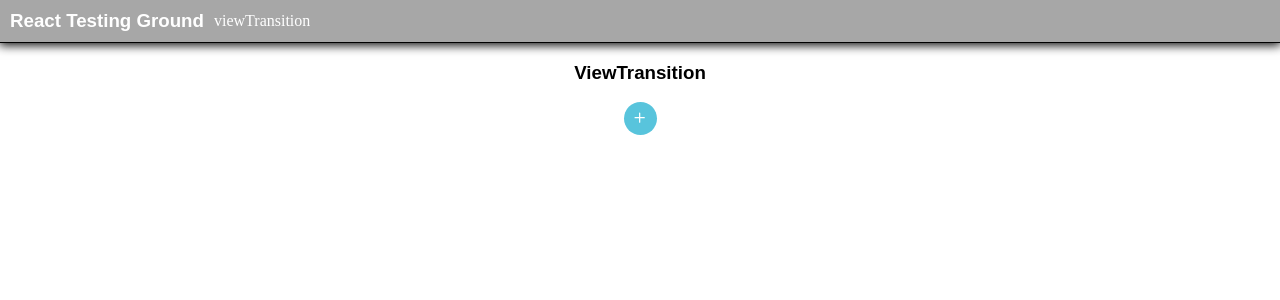
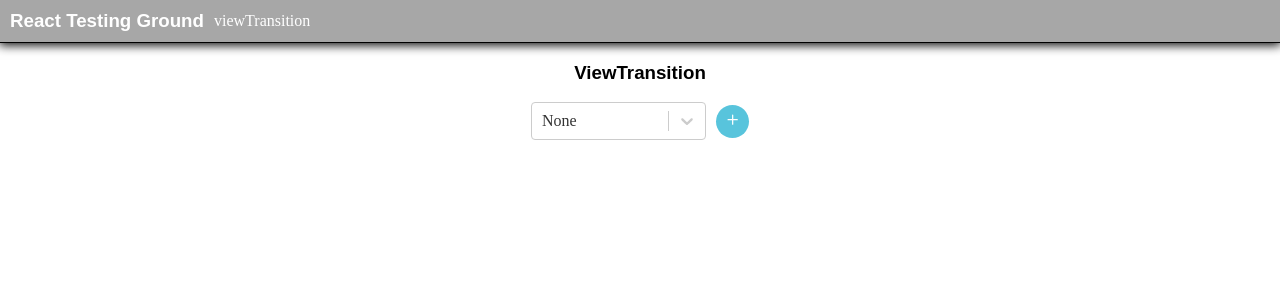
Before and after one commit to sleeplesseditor/ReactTestingGround, a React (Vite) app: page /viewTransition in a window 1280 px wide. Shown: the top 300 px of the page. Built offline with nearby package versions, Linux system fonts and the light colour scheme.

Commit message:
Options for animation direction added

```diff
--- a/package.json
+++ b/package.json
@@ -13,7 +13,8 @@
     "@phosphor-icons/react": "^2.1.10",
     "@tanstack/react-router": "^1.170.36",
     "react": "^19.3.0",
-    "react-dom": "^19.3.0"
+    "react-dom": "^19.3.0",
+    "react-select": "^5.10.2"
   },
   "devDependencies": {
     "@eslint/js": "^10.0.1",
--- a/src/index.scss
+++ b/src/index.scss
@@ -37,7 +37,7 @@ p {
 }
 
 .page-container {
-  height: 100vh;
+  height: 90vh;
   width: 100%;
 }
 
--- a/src/routes/viewTransition/index.tsx
+++ b/src/routes/viewTransition/index.tsx
@@ -1,32 +1,78 @@
 import { createFileRoute } from '@tanstack/react-router';
-import { ViewTransition, useState, startTransition } from 'react';
+import { addTransitionType, ViewTransition, useState, startTransition } from 'react';
 import { PlusIcon, MinusIcon } from '@phosphor-icons/react';
+import Select from 'react-select';
 import './viewTransition.scss';
 
 export const Route = createFileRoute('/viewTransition/')({
   component: RouteComponent,
-})
+});
+
+const options = [
+    { value: 'none', label: 'None' },
+    { value: 'vertical', label: 'Vertical' },
+    { value: 'horizontal', label: 'Horizontal'}
+];
+
+interface OptionsType {
+    value: string,
+    label: string
+}
 
 function RouteComponent() {
-    const [showItem, setShowItem] = useState(false);
+    const [showItem, setShowItem] = useState<boolean>(false);
+    const [fadeInDirection, setFadeInDirection] = useState<OptionsType>(options[0]);
+    const [transitionType, setTransitionType] = useState<string>('none');
+
+    const changeValue = (e: any) => {
+        console.log('e', e.value)
+        setFadeInDirection(e);
+        setTransitionType(e.value);
+    };
 
     return (
         <div className="page-container">
             <div className="demo-container">
                 <h3 className="demo-header">ViewTransition</h3>
                 <div className="view-transition-container">
+                    <div className="view-transition-interactions">
+                        <Select
+                            className="direction-dropdown"
+                            defaultValue={options[0]}
+                            onChange={changeValue}
+                            options={options}
+                            placeholder="Select direction"
+                            value={fadeInDirection}
+                        />
                         <button
                             className="view-transition-btn"
                             onClick={() => {
                                 startTransition(() => {
+                                    addTransitionType(transitionType);
                                     setShowItem((prev) => !prev);
                                 });
                             }}
                         >
                             {showItem ? <MinusIcon weight="bold" /> : <PlusIcon weight="bold" />}
                         </button>
+                    </div>
                     {showItem && (
-                        <ViewTransition>
+                        <ViewTransition
+                            enter={{
+                                'vertical': 'from-above',
+                                'horizontal': 'from-left',
+                                'none': 'auto',
+                                'default': 'auto'
+                            }}
+                            exit={{
+                                'vertical': 'to-below',
+                                'horizontal': 'to-right',
+                                'none': 'auto',
+                                'default': 'auto'
+                            }}
+                            name="card-display-transition"
+
+                        >
                             <div className="view-transition-card">
                                 <div className="view-transition-card__square"></div>
                                 <div className="view-transition-card__text">
--- a/src/routes/viewTransition/viewTransition.scss
+++ b/src/routes/viewTransition/viewTransition.scss
@@ -55,4 +55,83 @@
         gap: 10px;
         width: 500px;
     }
+
+    &-interactions {
+        display: flex;
+        flex-direction: row;
+        gap: 10px;
+        align-items: center;
+
+        .direction-dropdown {
+            width: 175px;
+            cursor: pointer;
+        }
+    }
 }
+
+::view-transition-old(*),
+::view-transition-new(*) {
+  animation-duration: 250ms;
+  animation-timing-function: cubic-bezier(0.22, 1, 0.36, 1);
+}
+
+::view-transition-new(.from-right) {
+  --offset: 100%;
+  animation-name: slide-in;
+}
+
+::view-transition-new(.from-left) {
+  --offset: -100%;
+  animation-name: slide-in;
+}
+
+::view-transition-new(.from-above) {
+  --offset: -100%;
+  animation-name: slide-down;
+}
+
+::view-transition-old(.to-right) {
+  --offset: 100%;
+  animation-name: slide-out;
+}
+
+::view-transition-old(.to-left) {
+  --offset: -100%;
+  animation-name: slide-out;
+}
+
+::view-transition-old(.to-below) {
+  --offset: 100%;
+  animation-name: slide-down-out;
+}
+
+
+// Animations
+@keyframes slide-in {
+  from {
+    transform: translateX(var(--offset));
+    opacity: 0;
+  }
+}
+
+@keyframes slide-out {
+  to {
+    transform: translateX(var(--offset));
+    opacity: 0;
+  }
+}
+
+@keyframes slide-down {
+  from {
+    transform: translateY(var(--offset));
+    opacity: 0;
+  }
+}
+
+
+@keyframes slide-down-out {
+  to {
+    transform: translateY(var(--offset));
+    opacity: 0;
+  }
+}
```
Also changed, not shown: 1 other file (tests, documents, lock files or other folders). Lines whose indentation alone changed are shown as unchanged.
